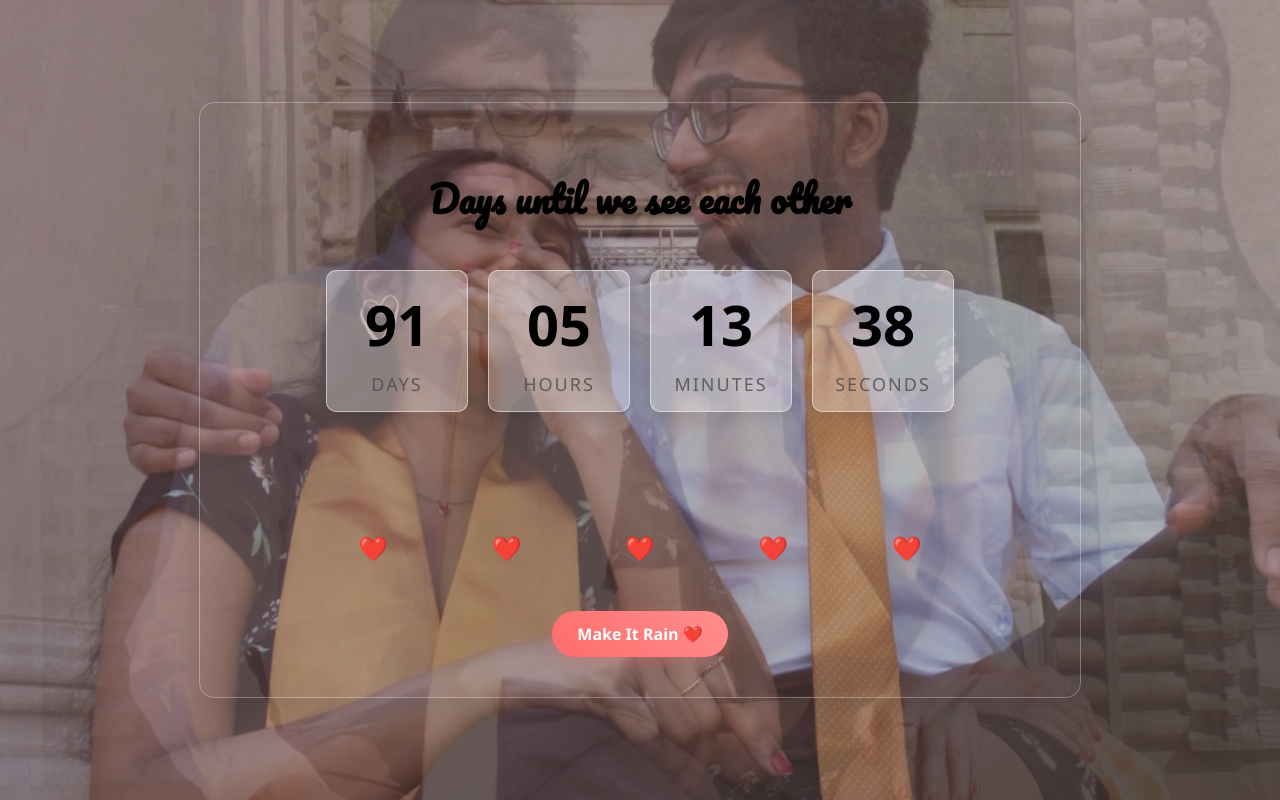
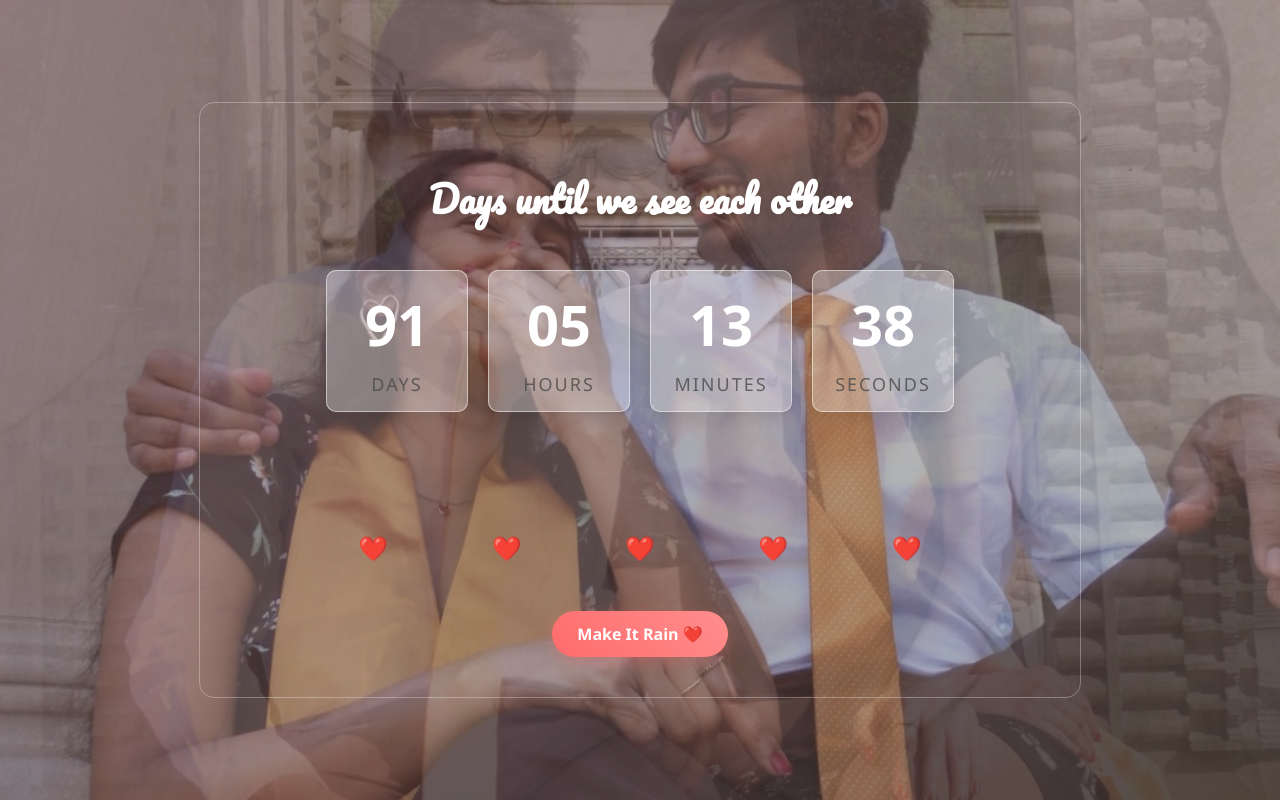
Before and after one commit to AK33-lab/Countdown, a plain HTML site: page index.html in a window 1280 px wide. Drawn offline with Linux system fonts and the light colour scheme.

Commit message:
Change font color

```diff
--- a/index.html
+++ b/index.html
@@ -61,7 +61,7 @@
             background-color: transparent;
             padding: 40px;
             border-radius: 15px;
-            box-shadow: 0 10px 25px rgba(0, 0, 0, 0.1);
+            box-shadow: none;
             width: 80%;
             max-width: 800px;
             border: 1px solid rgba(255, 255, 255, 0.3);
@@ -73,7 +73,7 @@
             margin-bottom: 40px;
             font-size: 36px;
             text-shadow: 0 2px 5px rgba(0, 0, 0, 0.1);
-            color: #000000;
+            color: #ffffff;
             font-family: 'Pacifico', cursive, 'Segoe UI', Tahoma, Geneva, Verdana, sans-serif;
         }
 
@@ -107,7 +107,7 @@
             font-size: 56px;
             font-weight: bold;
             margin-bottom: 10px;
-            color: #000000;
+            color: #ffffff;
         }
 
         .label {
```
